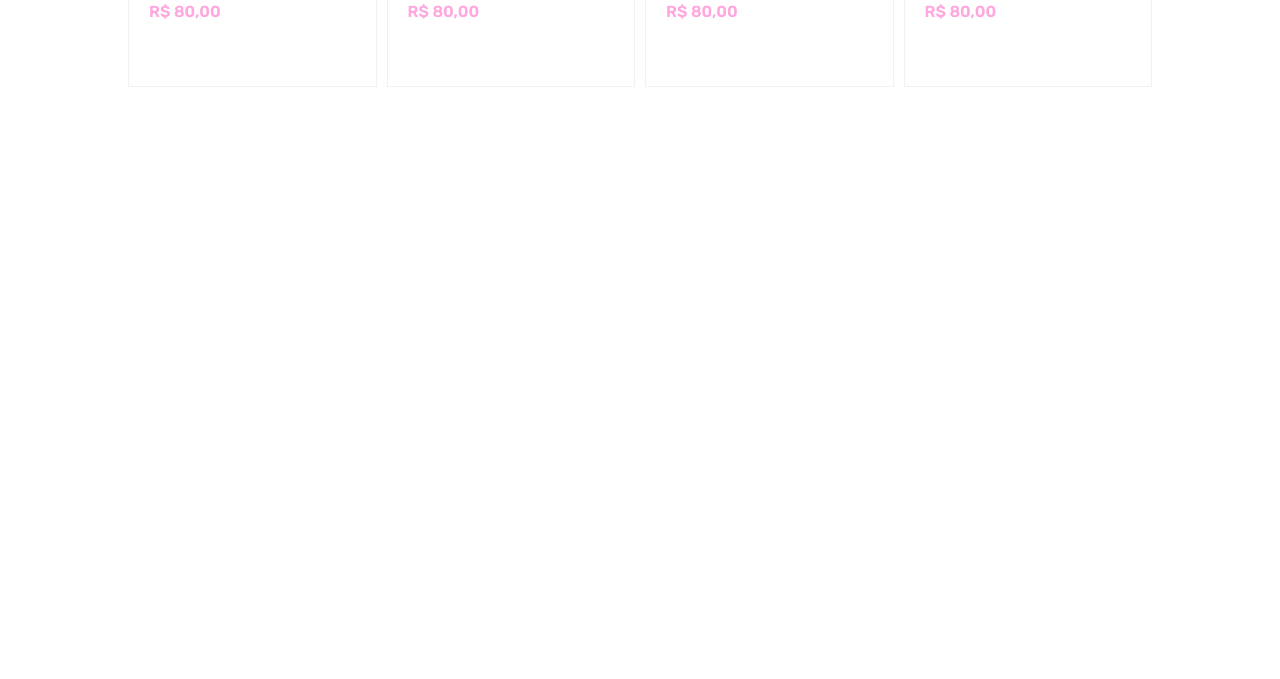
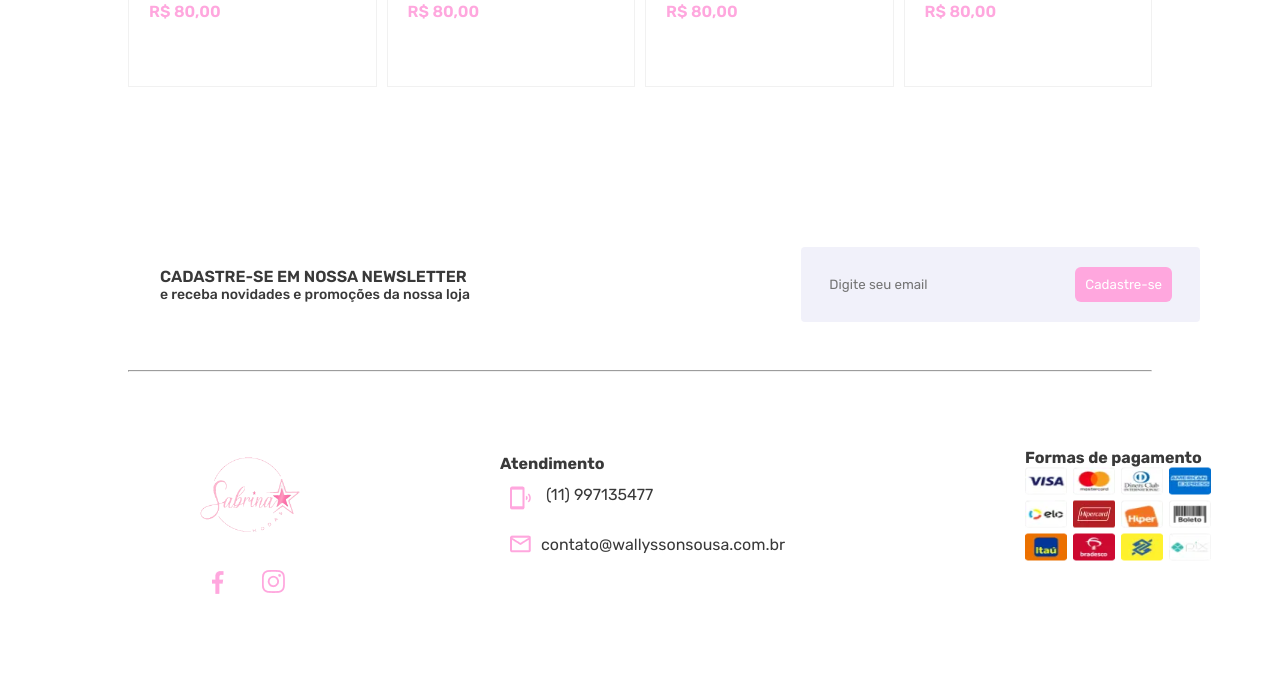
Before and after one commit to WallyssonSousa/ecommerce_sabrina-modas, a PHP site: page / in a window 1280 px wide. Shown: the part 2492-3171 px from the top of the page. Before the commit the page ends 2579 px from the top, so only its background shows below. Run offline with PHP 8.4, Linux system fonts and the light colour scheme.

Commit message:
base do index finalizada

```diff
--- a/css/style.css
+++ b/css/style.css
@@ -138,11 +138,11 @@
     transition: transform 0.3s;
 }
 
-.card:hover{
+.card:hover {
     transform: translateY(-10px);
 }
 
-.card-img{
+.card-img {
     display: flex;
     justify-content: center;
     align-items: center;
@@ -150,30 +150,30 @@
     bottom: 20px;
 }
 
-.card-content{
+.card-content {
     position: relative;
     bottom: 20px;
     margin-bottom: 20px;
 }
 
-.img-card{
+.img-card {
     width: 80%;
     height: 300px;
     object-fit: cover;
 }
 
-.card-descricao{
+.card-descricao {
     display: flex;
     align-items: flex-start;
     flex-direction: row;
 }
 
-.descricao-card{
+.descricao-card {
     font-size: 14px;
     font-weight: 600;
 }
 
-.preco-card{
+.preco-card {
     color: #FFA7DE;
     font-weight: 600;
     margin: 5px 0;
@@ -186,7 +186,7 @@
     left: 50%;
     transform: translateX(-50%);
     background-color: #FFA7DE;
-    color: white;
+    color: #fff;
     font-weight: 400;
     border: none;
     padding: 10px 20px;
@@ -195,8 +195,111 @@
     text-decoration: none;
     font-size: 14px;
     cursor: pointer;
-  }
+}
 
-  .card:hover button.add-carrinho {
+.card:hover button.add-carrinho {
     display: block;
-  }
+}
+
+.footer {
+    background-color: #FBFCFE;
+    max-width: 100%;
+    margin: 5rem 0;
+}
+
+.footer--cabecalho {
+    display: flex;
+    justify-content: space-between;
+    align-items: center;
+}
+
+.footer--titulo-newsletter {
+    margin: 0 10rem;
+}
+
+.footer--titulo-newsletter h3 {
+    font-size: 16px;
+    font-weight: 600;
+}
+
+.footer--titulo-newsletter h4 {
+    font-size: 14px;
+    font-weight: 500;
+}
+
+.footer--compo-texto {
+    margin: 0 5rem;
+
+}
+
+.campo-texto {
+    background-color: #f1f0faee;
+    border-radius: 4px;
+    padding: 20px 60px;
+    display: flex;
+    justify-content: space-between;
+    align-items: center;
+}
+
+.input-footer{
+    border: none;
+    outline: none;
+    background-color: transparent;
+    position: relative;
+    right: 2rem;
+}
+
+.button-footer{
+    border: none;
+    border-radius: 6px;
+    background-color: #FFA7DE;
+    color: #fff;
+    padding: 10px;
+    position: relative;
+    left: 2rem;
+    cursor: pointer;
+}
+
+.footer-hr{
+    width: 80%;
+    margin: 3rem;
+    border-color:#f1f1f1 ;
+}
+
+.footer--rodape{
+    display: flex;
+    align-items: center;
+}
+
+.footer--midia{
+    display: flex;
+    flex-direction: column;
+    align-items: center;
+    justify-content: center;
+}
+
+.logo-rodape{
+    width: 30%;
+}
+
+.footer--contatos{
+    display: flex;
+    flex-direction: column;
+    justify-content: center;
+    align-items: start;
+}
+
+.footer--item-contato{
+    display: flex;
+    padding: 12px 0;
+    align-items: start;
+    justify-content: center;
+}
+
+.footer-icons{
+    padding: 0 10px;
+}
+
+.footer--pagamento{
+    margin-left: 15rem;
+}
--- a/index.html
+++ b/index.html
@@ -305,7 +305,51 @@
 
     </main>
 
-    <footer>
+    <footer class="footer">
+        <div class="footer--cabecalho">
+            <div class="footer--titulo-newsletter">
+                <h3>CADASTRE-SE EM NOSSA NEWSLETTER</h3>
+                <h4>e receba novidades e promoções da nossa loja</h4>
+            </div>
+
+            <div class="footer--compo-texto">
+                <div class="campo-texto">
+                    <input class="input-footer" type="email" placeholder="Digite seu email">
+                    <button class="button-footer">Cadastre-se</button>
+                </div>
+            </div>
+        </div>
+
+        <div class="container-hr">
+            <hr class="footer-hr">
+        </div>
+
+        <div class="footer--rodape">
+            <div class="footer--midia">
+                <img src="img/logo.png" alt="logo rodape" class="logo-rodape">
+                <div class="footer--midia-redesociais">
+
+                    <img src="img/facebook.png" alt="facebook" class="footer-icons">
+
+                    <img src="img/instagram.png" alt="instagram" class="footer-icons">
+                </div>
+            </div>
+            <div class="footer--contatos">
+                <h4>Atendimento</h4>
+                <div class="footer--item-contato">
+                    <img src="img/celular.png" alt="celular" class="footer-icons">
+                    <p>(11) 997135477</p>
+                </div>
+                <div class="footer--item-contato">
+                    <img src="img/email.png" alt="email.png" class="footer-icons">
+                    <p>contato@wallyssonsousa.com.br</p>
+                </div>
+            </div>
+            <div class="footer--pagamento">
+                <h4>Formas de pagamento</h4>
+                <img src="img/lista-pagamentos.png" alt="lista-pagamentos">
+            </div>
+        </div>
 
     </footer>
 </body>
```
Also changed, not shown: img/celular.png (added), img/email.png (added), img/facebook.png (added), img/instagram.png (added), img/lista-pagamentos.png (added).
